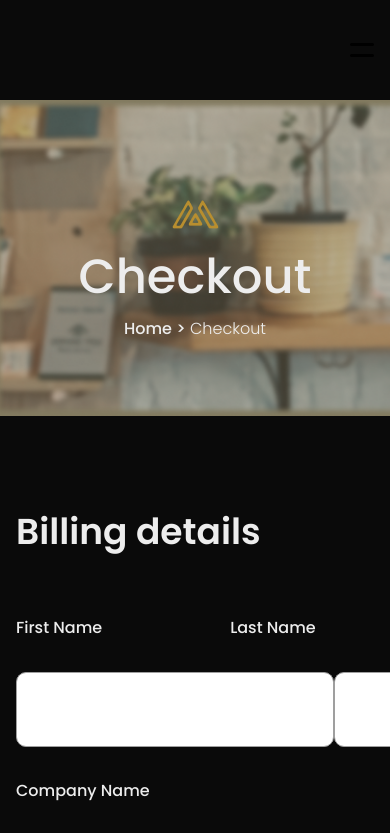
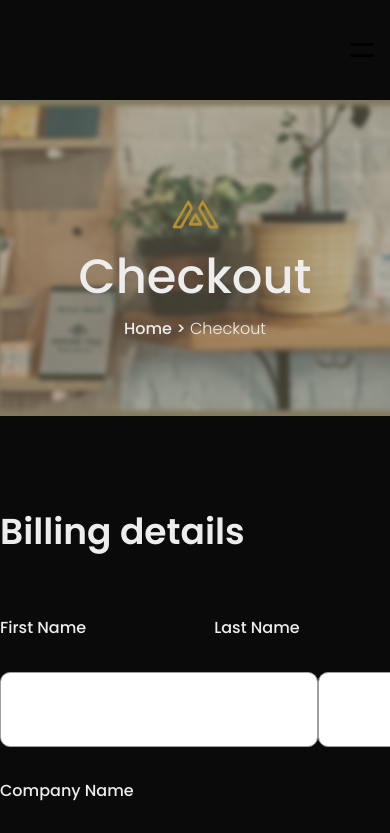
Before and after one commit to UsmanFaisal13/Hackathon-02-Project, a Next.js app: page /checkout in a window 390 px wide. Shown: the top 833 px of the page. Built offline with nearby package versions, Linux system fonts and the light colour scheme.

Commit message:
responsiveness improved

```diff
--- a/app/checkout/page.tsx
+++ b/app/checkout/page.tsx
@@ -7,7 +7,7 @@ export default function Page() {
         <>
             <Header />
             <Hero name="Checkout" />
-            <section className="w-full px-4 py-8 max-w-6xl mx-auto grid grid-cols-1 md:grid-cols-2 gap-32">
+            <section className="w-full lg:px-4 py-8 max-w-6xl mx-auto grid grid-cols-1 md:grid-cols-2 gap-32">
                 <div className="flex flex-col flex-wrap">
                     <h1 className="font-semibold text-4xl my-16">Billing details</h1>
                     <form className="flex flex-col gap-8">
```
